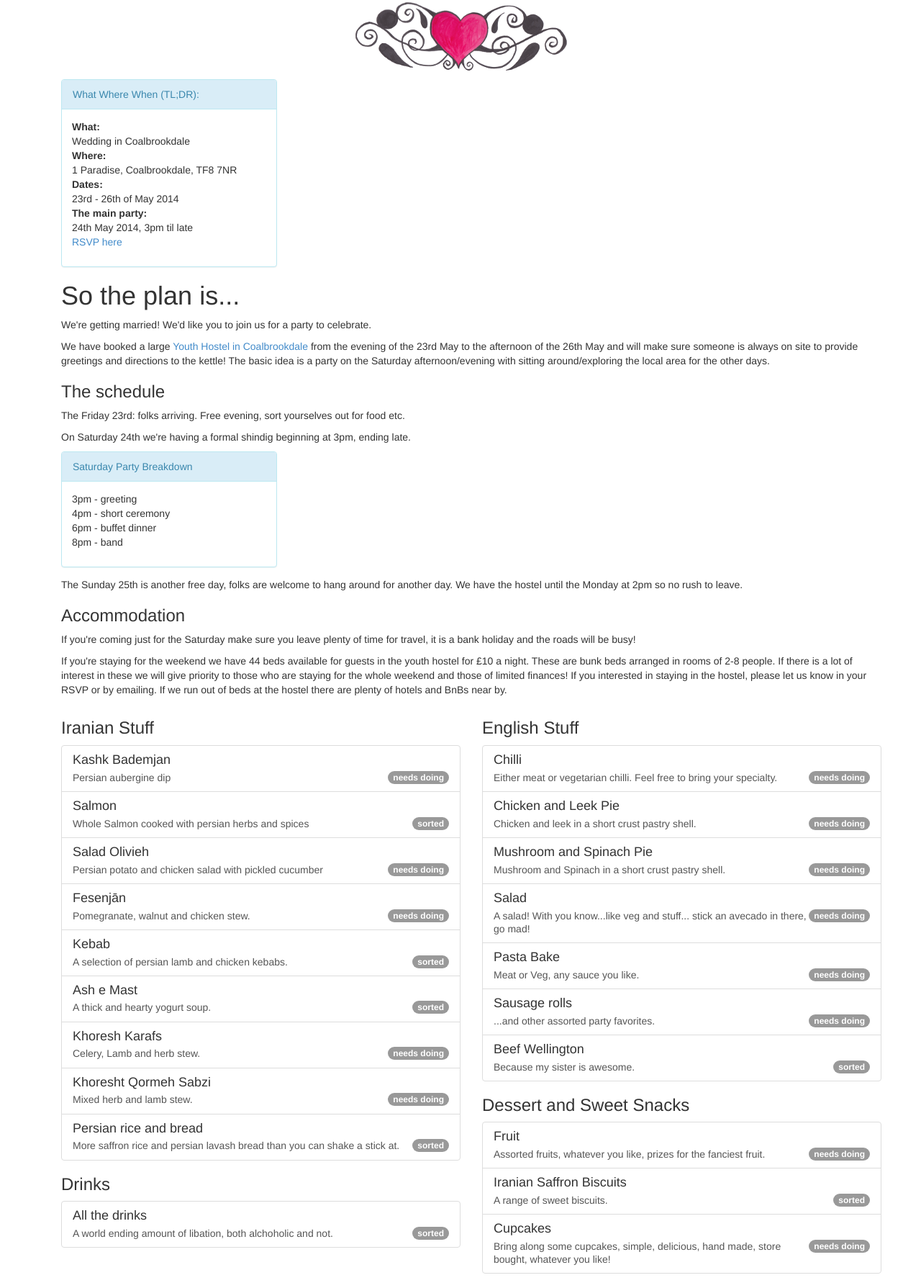
After one commit to sinjax/emmasinaweddingtime, a Flask app: page /note in a window 1280 px wide. The commit adds this page. Shown: the whole page at 72% size. Run offline with Flask 2, Linux system fonts and the light colour scheme; some libraries are stand-ins or nearby versions.

Commit message:
working on inv slip

```diff
--- /dev/null
+++ b/wedding/static/assets/css/note.css
@@ -0,0 +1,51 @@
+
+
+@media print, screen{
+
+
+	.titleholder,.jumbotron,.container .jumbotron {
+	    margin-bottom:0;
+	    padding:0px;
+	    margin:0px;
+	    background-color:white;
+	}
+	#titleimg{
+	  margin: 0 auto;
+	  position:relative;
+	}
+
+
+	.infobox>ul{
+	  list-style: none;
+	  padding:1em;
+	}
+	.infobox{
+	  clear: right;
+	  margin-bottom:1em;
+	}
+
+	#titleimg {
+	  width:300px;
+	  height:110px;
+	  background-image: url("../imgs/weddingtime300px.png");
+	  background-repeat: no-repeat;
+	}
+	#map_canvas {
+	  height:300px;
+	}
+	.infobox{
+	  width:300px;
+	}
+
+	address{
+	  font-size:15pt;
+	}
+
+	dd{
+	  margin-bottom: 1em;
+	}
+	.pagebreak {
+		display:none;
+		page-break-after:always
+	}
+}
--- /dev/null
+++ b/wedding/templates/invnote.html
@@ -0,0 +1,36 @@
+<!DOCTYPE html>
+<html lang="en">
+
+<head>
+    <meta charset="utf-8">
+    <title>Emma, Sina, wedding time! - {% block title %}{% endblock %}</title>
+
+    <!-- Le styles -->
+    <link href="{{ url_for('static', filename='assets/css/bootstrap.css') }}" rel="stylesheet" media="all">
+    <link href="{{ url_for('static', filename='assets/css/note.css') }}" rel="stylesheet">
+
+    <!-- HTML5 shim, for IE6-8 support of HTML5 elements -->
+    <!--[if lt IE 9]>
+      <script src="http://html5shim.googlecode.com/svn/trunk/html5.js"></script>
+    <![endif]-->
+
+    <script src="http://code.jquery.com/jquery-1.9.1.min.js"></script>
+    <script src="{{ url_for('static',filename='assets/js/bootstrap.js') }}"></script>
+    <meta name="viewport" content="initial-scale=1.0" />
+</head>
+
+<body>
+    <div class="container">
+        <!-- TITLE Image Area-->
+        <div id="titleimg"></div>
+        <div class="container">
+            {% include 'tldr.html' %}
+            {% include 'planbody.html' %}
+            <div class="pagebreak">
+
+            </div>
+            {% include 'menu.html' %}
+        </div>
+    </div>
+</body>
+</html>
--- /dev/null
+++ b/wedding/templates/planbody.html
@@ -0,0 +1,30 @@
+<h1>So the plan is...</h1>
+
+<p>We're getting married! We'd like you to join us for a party to celebrate.</p>
+
+<p>We have booked a large <a href="{{url_for('place')}}">Youth Hostel in Coalbrookdale</a> from the evening of the 23rd May to the afternoon of the 26th May and will make sure someone is always on site to provide greetings and directions to the kettle! The basic idea is a party on the Saturday afternoon/evening with sitting around/exploring the local area for the other days.</p>
+
+<h3>The schedule</h3>
+<p>
+	The Friday 23rd: folks arriving. Free evening, sort yourselves out for food etc.</p>
+<p>
+	On Saturday 24th we're having a formal shindig
+	beginning at 3pm, ending late.
+	<div class="panel panel-info infobox">
+	<div class="panel-heading">Saturday Party Breakdown</div>
+	<ul class="list-unstyled">
+		<li>3pm - greeting</li>
+		<li>4pm - short ceremony</li>
+		<li>6pm - buffet dinner</li>
+		<li>8pm - band</li>
+	</ul>
+</div>
+<p>
+	The Sunday 25th is another free day, folks are welcome to hang around for another day. We have the hostel until the Monday at 2pm so no rush to leave.
+</p>
+
+<h3>Accommodation</h3>
+
+<p>If you're coming just for the Saturday make sure you leave plenty of time for travel, it is a bank holiday and the roads will be busy!</p>
+
+<p>If you're staying for the weekend we have 44 beds available for guests in the youth hostel for £10 a night. These are bunk beds arranged in rooms of 2-8 people. If there is a lot of interest in these we will give priority to those who are staying for the whole weekend and those of limited finances! If you interested in staying in the hostel, please let us know in your RSVP or by emailing. If we run out of beds at the hostel there are plenty of hotels and BnBs near by.</p>
--- a/wedding/views/__init__.py
+++ b/wedding/views/__init__.py
@@ -12,6 +12,9 @@ def plan(): return render("plan.html")
 @app.route("/dinner", methods=["GET"])
 def dinner(): return render("dinner.html")
 
+@app.route("/note", methods=["GET"])
+def note(): return render("invnote.html")
+
 @app.route("/templated/<path:filename>", methods=["GET"])
 def templated(filename):
 	staticfile = os.sep.join(["wedding/static",filename])
```
Also changed, not shown: wedding/templates/plan.html (+1 -30 lines).
